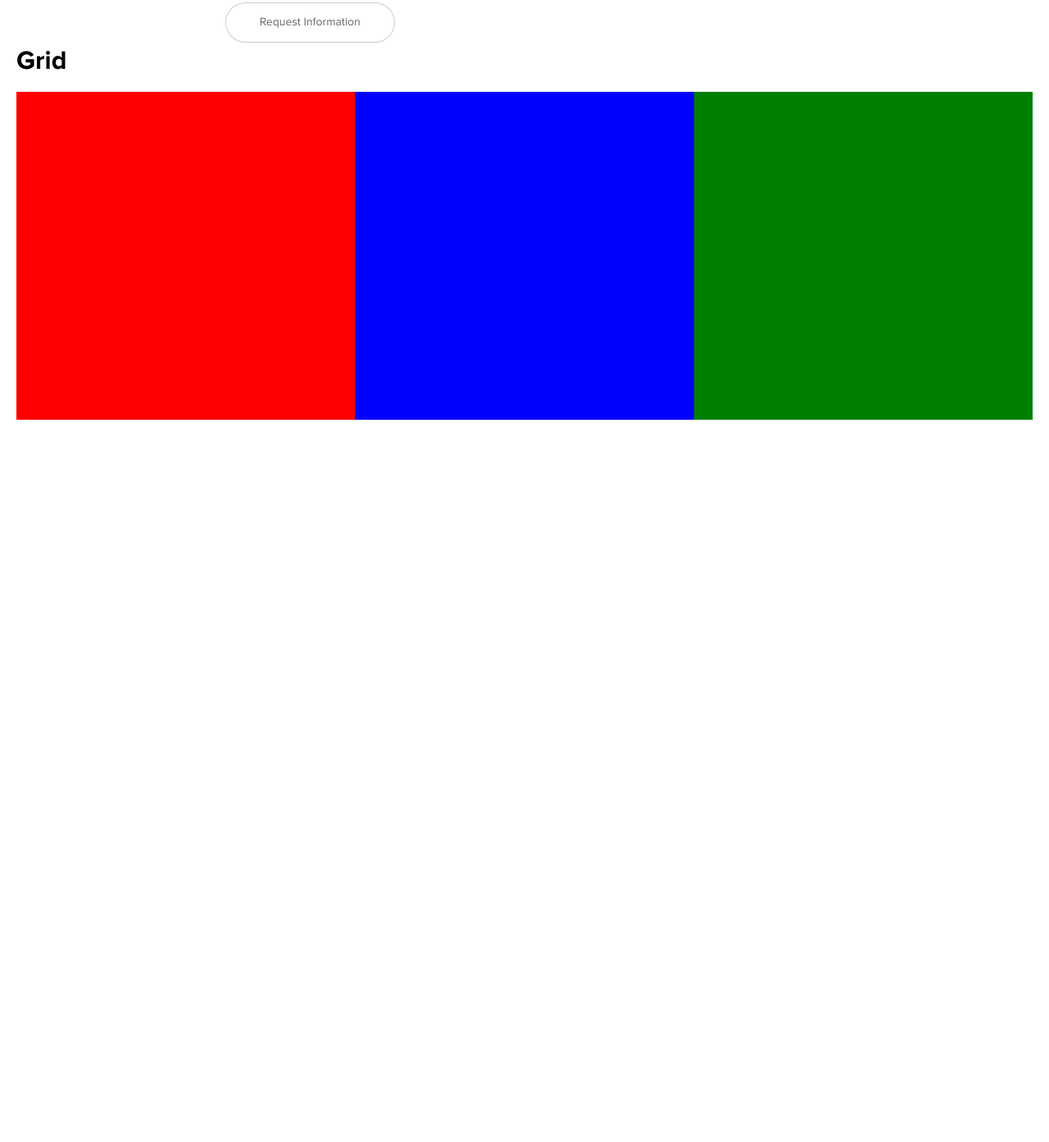
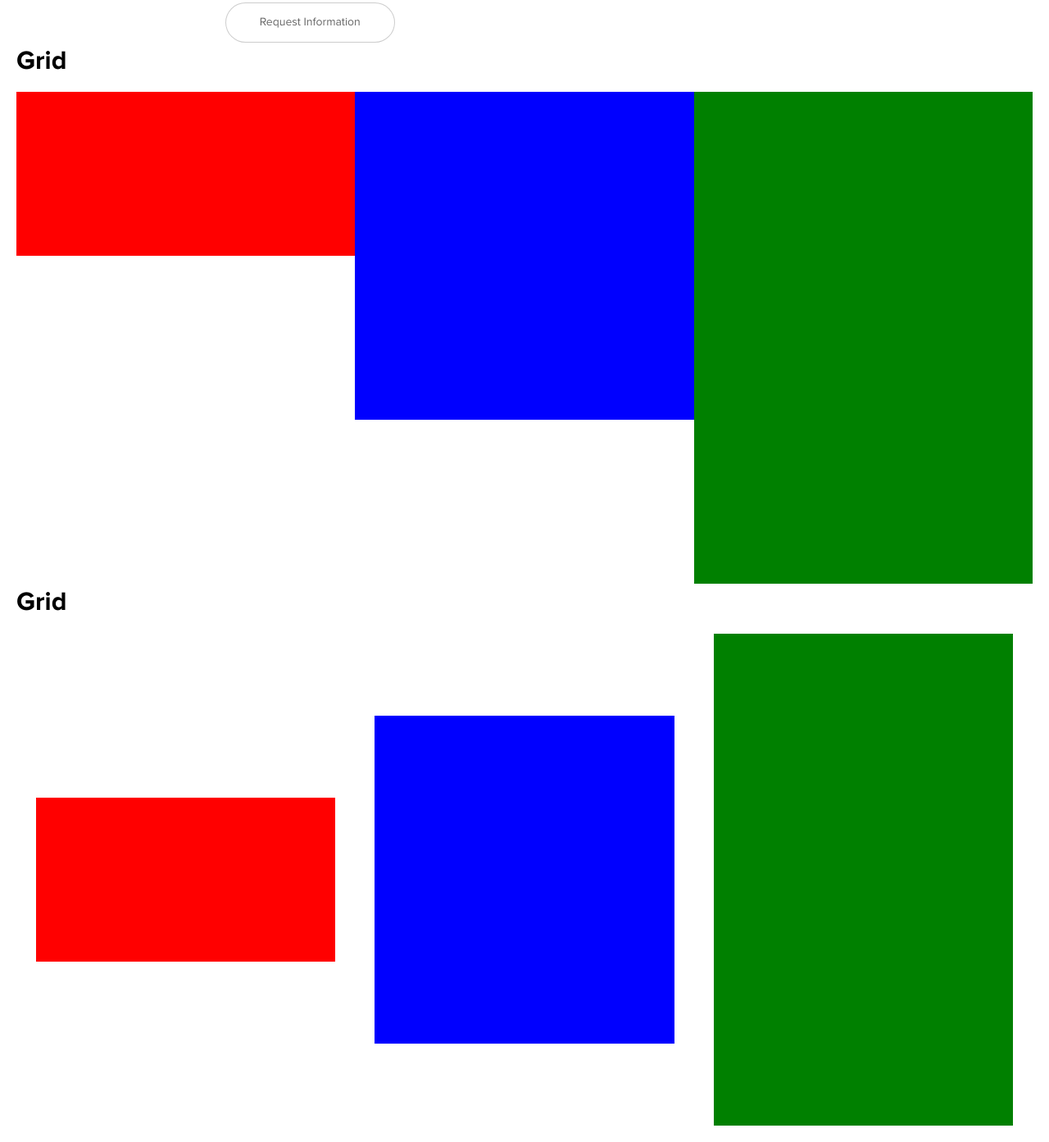
Before and after one commit to ArielSaldana/obvious, a website: page index.html in a window 1280 px wide. Shown: the part 1157-2550 px from the top of the page at 82% size. Before the commit the page ends 1689 px from the top, so only its background shows below. Drawn offline with Linux system fonts and the light colour scheme.

Commit message:
Layout update - added same height column support

```diff
--- a/index.html
+++ b/index.html
@@ -150,16 +150,35 @@
             </div>
             </div>
         </section>
-        <section>
+
+        <section stype="margin:30px 0">
             <h2>Grid</h2>
             <div class="container-fluid">
                 <div class="row">
-                    <div class="col-sm-4" style="height:400px;background-color:red;"></div>
+                    <div class="col-sm-4" style="height:200px;background-color:red;"></div>
                     <div class="col-sm-4" style="height:400px;background-color:blue;"></div>
-                    <div class="col-sm-4" style="height:400px;background-color:green;"></div>
+                    <div class="col-sm-4" style="height:600px;background-color:green;"></div>
                 </div>
             </div>
         </section>
+
+        <section stype="margin:30px 0">
+            <h2>Grid</h2>
+            <div class="container-fluid">
+                <div class="row table-row">
+                    <div class="col-sm-4">
+                        <div style="height:200px;background-color:red;"></div>
+                    </div>
+                    <div class="col-sm-4">
+                        <div style="height:400px;background-color:blue;"></div>
+                    </div>
+                    <div class="col-sm-4">
+                        <div style="height:600px;background-color:green;"></div>
+                    </div>
+                </div>
+            </div>
+        </section>
+
         </div>
         <script src="./js/lib/pan-0.3.min.js"></script>
         <script src="./js/ui.form.class.js"></script>
--- a/less/layout.less
+++ b/less/layout.less
@@ -48,11 +48,39 @@
     .clearfix();
 }
 
+.table-row {
+    @media @min-sm {
+        display: table;
+        table-layout: fixed;
+        width:100%;
+    }
+}
+
+.table-row [class^="col-"] {
+    @media @min-sm {
+        display: table-cell;
+        float: none;
+        vertical-align: middle;
+    }
+}
+
+.table-row .top {
+    vertical-align: top;
+}
+
+.table-row .bottom {
+    vertical-align: bottom;
+}
+
 .wrapper {
   padding-left: 15px;
   padding-right: 15px;
   margin-left: auto;
   margin-right: auto;
+}
+
+[class^="col-"].right {
+    float:right;
 }
 
 // loop function
```
Also changed, not shown: css/obvious.css, css/obvious.min.css.
